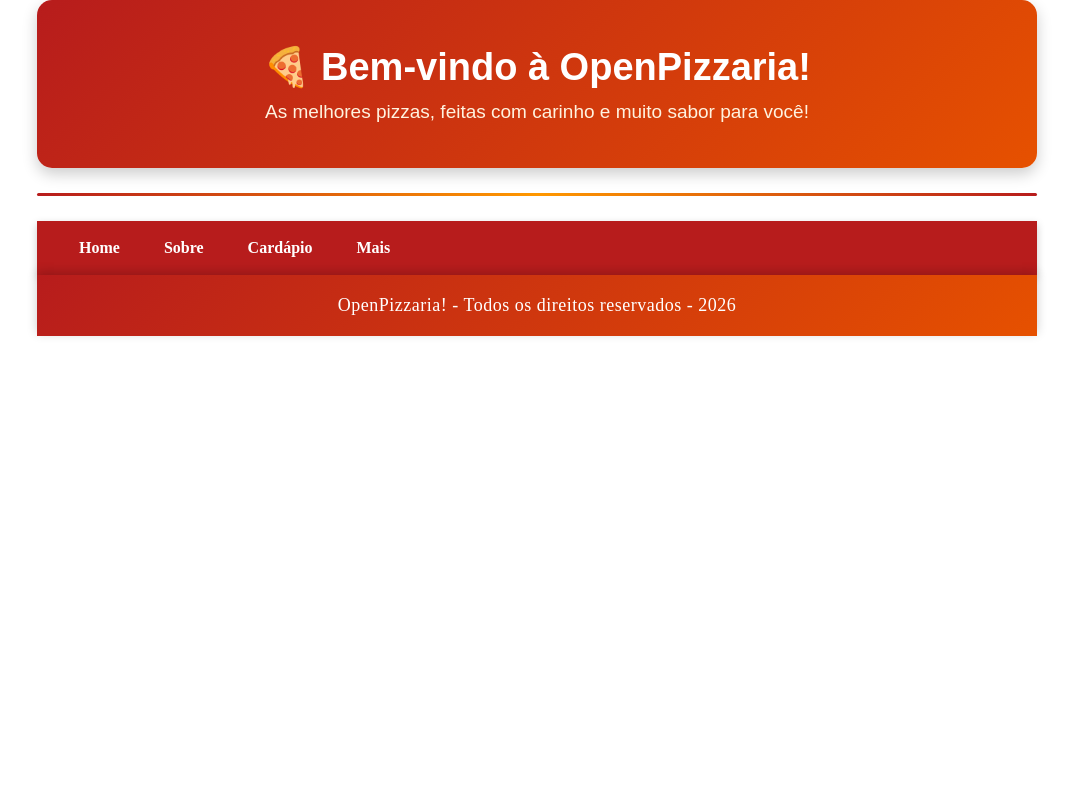
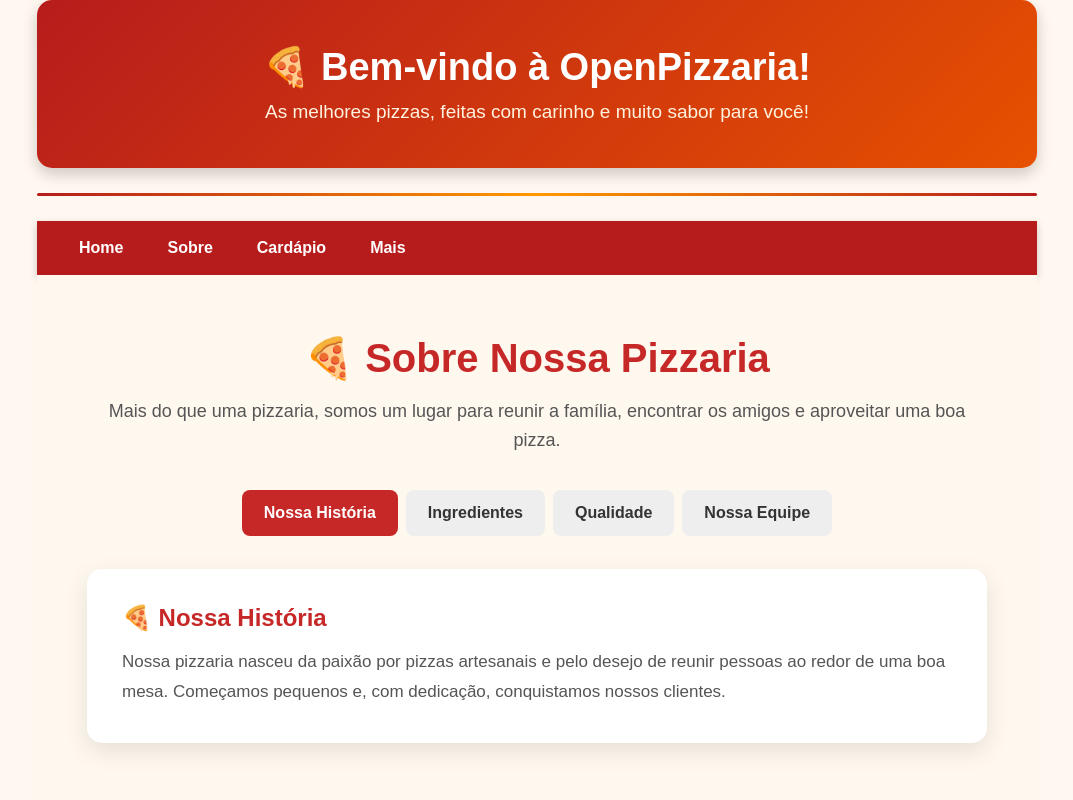
Before and after one commit to kevenbitencourt07/domando-gpt, a React (Vite) app in the folder open-pizzaria/: page /sobre in a window 1280 px wide. Shown: the top 800 px of the page, without its empty margins (103-1176 px from the left). Built offline with nearby package versions, Linux system fonts and the light colour scheme.

Commit message:
feat: adicionando catálogo

```diff
--- a/open-pizzaria/src/App.jsx
+++ b/open-pizzaria/src/App.jsx
@@ -12,8 +12,6 @@ function App() {
       texteHeader="As melhores pizzas, feitas com carinho e muito sabor para você!"
       />
 
-      <Menu />
-
       <Router />
 
       <Footer titleFooter="OpenPizzaria! - Todos os direitos reservados - 2026"/>
--- a/open-pizzaria/src/Components/Footer/Footer.css
+++ b/open-pizzaria/src/Components/Footer/Footer.css
@@ -11,4 +11,5 @@
     font-size: 18px;
     font-weight: 500;
     letter-spacing: 0.5px;
+    color: #fff;
 }
--- a/open-pizzaria/src/Components/Header/Header.css
+++ b/open-pizzaria/src/Components/Header/Header.css
@@ -13,6 +13,7 @@
         font-size: 38px;
         font-family: Arial, sans-serif;
         font-weight: bold;
+        color: #fff;
     }
 
     .header-pizzaria p {
--- a/open-pizzaria/src/Components/Menu/index.jsx
+++ b/open-pizzaria/src/Components/Menu/index.jsx
@@ -1,3 +1,4 @@
+import { Link } from "react-router-dom"
 import "./Menu.css"
 
 const Menu = () => {
@@ -6,9 +7,9 @@ const Menu = () => {
 
         <nav>
            <ul>
-            <li><a href="#">Home</a></li>
-            <li><a href="#">Sobre</a></li>
-            <li><a href="#">Cardápio</a></li>
+            <li><a href="/">Home</a></li>
+            <li><Link to="/sobre">Sobre</Link></li>
+            <li><Link to="/cardapio">Cardápio</Link></li>
             <li>
                 <a href="#">Mais</a>
                     <ul>
--- /dev/null
+++ b/open-pizzaria/src/Pages/Cardápio.css
@@ -0,0 +1,95 @@
+* {
+    box-sizing: border-box;
+}
+
+body {
+    margin: 0;
+    font-family: Arial, Helvetica, sans-serif;
+    background-color: #fff8f0;
+    color: #333;
+}
+
+main {
+    width: 90%;
+    max-width: 1100px;
+    margin: 40px auto;
+}
+
+h1 {
+    text-align: center;
+    color: #b71c1c;
+    font-size: 42px;
+    margin-bottom: 5px;
+}
+
+main > h2 {
+    text-align: center;
+    color: #e65100;
+    font-size: 28px;
+    margin-bottom: 40px;
+}
+
+section {
+    margin-bottom: 45px;
+}
+
+section > h2 {
+    color: white;
+    background-color: #b71c1c;
+    padding: 15px 20px;
+    border-radius: 10px;
+    font-size: 25px;
+}
+
+article {
+    background-color: white;
+    border-left: 6px solid #e65100;
+    border-radius: 10px;
+    padding: 20px;
+    margin: 15px 0;
+    box-shadow: 0 3px 10px rgba(0, 0, 0, 0.12);
+}
+
+article h3 {
+    color: #b71c1c;
+    font-size: 22px;
+    margin-top: 0;
+    margin-bottom: 8px;
+}
+
+article p {
+    color: #555;
+    font-size: 16px;
+    margin-bottom: 12px;
+}
+
+article strong {
+    color: #e65100;
+    font-size: 20px;
+}
+
+button {
+    margin-top: 15px;
+    padding: 10px 18px;
+    border: none;
+    border-radius: 6px;
+    background-color: #b71c1c;
+    color: white;
+    font-size: 15px;
+    font-weight: bold;
+    cursor: pointer;
+}
+
+button:hover {
+    background-color: #e65100;
+}
+
+.imagem-produto {
+    width: 100%;
+    max-width: 250px;
+    height: 180px;
+    object-fit: cover;
+    border-radius: 12px;
+    display: block;
+    margin-bottom: 15px;
+}
--- /dev/null
+++ b/open-pizzaria/src/Pages/Cardápio.jsx
@@ -0,0 +1,105 @@
+import React from "react";
+import "./Cardápio.css"
+
+export default function Cardápio() {
+    const pizzas = [
+        {
+            nome: "Calabresa",
+            descricao: "Molho de tomate, mussarela, calabresa e cebola.",
+            preco: "R$ 39,90"
+        },
+        {
+            nome: "Mussarela",
+            descricao: "Molho de tomate, mussarela, tomate e orégano.",
+            preco: "R$ 36,90"
+        },
+        {
+            nome: "Frango com Catupiry",
+            descricao: "Molho de tomate, frango desfiado, mussarela e catupiry.",
+            preco: "R$ 44,90"
+        },
+        {
+            nome: "Portuguesa",
+            descricao: "Mussarela, presunto, ovos, cebola, ervilha e azeitona.",
+            preco: "R$ 46,90"
+        },
+        {
+            nome: "Quatro Queijos",
+            descricao: "Mussarela, provolone, parmesão e catupiry.",
+            preco: "R$ 49,90"
+        },
+        {
+            nome: "Pepperoni",
+            descricao: "Molho de tomate, mussarela e pepperoni.",
+            preco: "R$ 45,90"
+        }
+    ];
+
+    const bebidas = [
+        {
+            nome: "Coca-Cola Lata",
+            descricao: "350 ml",
+            preco: "R$ 6,00"
+        },
+        {
+            nome: "Guaraná Lata",
+            descricao: "350 ml",
+            preco: "R$ 6,00"
+        },
+        {
+            nome: "Coca-Cola 2 Litros",
+            descricao: "2 litros",
+            preco: "R$ 12,00"
+        },
+        {
+            nome: "Água Mineral",
+            descricao: "500 ml",
+            preco: "R$ 4,00"
+        }
+    ];
+
+    return (
+        <main>
+
+            <section>
+                <h2>🍕 Pizzas</h2>
+
+                {pizzas.map((pizza, index) => (
+                    <article key={index}>
+                        <h3>{pizza.nome}</h3>
+
+                        <p>{pizza.descricao}</p>
+
+                        <strong>{pizza.preco}</strong>
+
+                        <br />
+
+                        <button>
+                            Adicionar ao pedido
+                        </button>
+                    </article>
+                ))}
+            </section>
+
+            <section>
+                <h2>🥤 Bebidas</h2>
+
+                {bebidas.map((bebida, index) => (
+                    <article key={index}>
+                        <h3>{bebida.nome}</h3>
+
+                        <p>{bebida.descricao}</p>
+
+                        <strong>{bebida.preco}</strong>
+
+                        <br />
+
+                        <button>
+                            Adicionar ao pedido
+                        </button>
+                    </article>
+                ))}
+            </section>
+        </main>
+    );
+}
--- /dev/null
+++ b/open-pizzaria/src/Pages/Sobre.css
@@ -0,0 +1,129 @@
+.sobre {
+  min-height: 100vh;
+  padding: 60px 20px;
+  background: #fff8ef;
+}
+
+.sobre-container {
+  max-width: 900px;
+  margin: auto;
+  text-align: center;
+}
+
+.sobre-container h1 {
+  color: #c62828;
+  font-size: 40px;
+  margin-bottom: 15px;
+}
+
+.introducao {
+  color: #555;
+  font-size: 18px;
+  line-height: 1.6;
+  margin-bottom: 35px;
+}
+
+/* ABAS */
+
+.abas {
+  display: flex;
+  flex-wrap: wrap;
+  justify-content: center;
+  gap: 8px;
+}
+
+/* Esconde os radio buttons */
+
+.abas input {
+  display: none;
+}
+
+/* Botões das abas */
+
+.abas label {
+  padding: 14px 22px;
+  background: #eeeeee;
+  color: #333;
+  border-radius: 8px;
+  cursor: pointer;
+  font-weight: bold;
+  transition: 0.3s;
+}
+
+.abas label:hover {
+  background: #ffcaca;
+}
+
+/* Conteúdo */
+
+.conteudo {
+  display: none;
+  width: 100%;
+  margin-top: 25px;
+  padding: 35px;
+  background: white;
+  border-radius: 15px;
+  box-shadow: 0 8px 25px rgba(0, 0, 0, 0.1);
+  text-align: left;
+  box-sizing: border-box;
+}
+
+.conteudo h2 {
+  color: #c62828;
+  margin-bottom: 15px;
+}
+
+.conteudo p {
+  color: #555;
+  font-size: 17px;
+  line-height: 1.8;
+}
+
+/* Mostra o conteúdo da aba selecionada */
+
+#historia:checked ~ .historia {
+  display: block;
+}
+
+#ingredientes:checked ~ .ingredientes {
+  display: block;
+}
+
+#qualidade:checked ~ .qualidade {
+  display: block;
+}
+
+#equipe:checked ~ .equipe {
+  display: block;
+}
+
+/* Muda a cor da aba selecionada */
+
+#historia:checked + label,
+#ingredientes:checked + label,
+#qualidade:checked + label,
+#equipe:checked + label {
+  background: #c62828;
+  color: white;
+}
+
+/* Responsivo */
+
+@media (max-width: 600px) {
+  .sobre-container h1 {
+    font-size: 30px;
+  }
+
+  .abas {
+    flex-direction: column;
+  }
+
+  .abas label {
+    width: 100%;
+    box-sizing: border-box;
+  }
+
+  .conteudo {
+    padding: 25px;
+  }
+}
--- /dev/null
+++ b/open-pizzaria/src/Pages/Sobre.jsx
@@ -0,0 +1,74 @@
+import React from 'react';
+import './Sobre.css';
+
+export default function Sobre() {
+
+    return (
+        <>
+
+            <div className="sobre">
+                <div className="sobre-container">
+
+                    <h1>🍕 Sobre Nossa Pizzaria</h1>
+
+                    <p className="introducao">
+                        Mais do que uma pizzaria, somos um lugar para reunir a família,
+                        encontrar os amigos e aproveitar uma boa pizza.
+                    </p>
+
+                    <div className="abas">
+
+                        <input type="radio" id="historia" name="aba" defaultChecked />
+                        <label htmlFor="historia">Nossa História</label>
+
+                        <input type="radio" id="ingredientes" name="aba" />
+                        <label htmlFor="ingredientes">Ingredientes</label>
+
+                        <input type="radio" id="qualidade" name="aba" />
+                        <label htmlFor="qualidade">Qualidade</label>
+
+                        <input type="radio" id="equipe" name="aba" />
+                        <label htmlFor="equipe">Nossa Equipe</label>
+
+                        <div className="conteudo historia">
+                            <h2>🍕 Nossa História</h2>
+                            <p>
+                                Nossa pizzaria nasceu da paixão por pizzas artesanais e pelo
+                                desejo de reunir pessoas ao redor de uma boa mesa. Começamos
+                                pequenos e, com dedicação, conquistamos nossos clientes.
+                            </p>
+                        </div>
+
+                        <div className="conteudo ingredientes">
+                            <h2>🧀 Nossos Ingredientes</h2>
+                            <p>
+                                Trabalhamos com ingredientes frescos e selecionados. Nossa massa
+                                é preparada diariamente e nossos molhos possuem receitas
+                                especiais para deixar cada pizza ainda mais saborosa.
+                            </p>
+                        </div>
+
+                        <div className="conteudo qualidade">
+                            <h2>⭐ Nossa Qualidade</h2>
+                            <p>
+                                Cada pizza é preparada com muito cuidado, desde a escolha dos
+                                ingredientes até o momento em que sai do forno. Nosso objetivo é
+                                oferecer sabor e qualidade em cada pedaço.
+                            </p>
+                        </div>
+
+                        <div className="conteudo equipe">
+                            <h2>👨‍🍳 Nossa Equipe</h2>
+                            <p>
+                                Nossa equipe é formada por pessoas apaixonadas por gastronomia.
+                                Trabalhamos juntos para oferecer pizzas deliciosas e um
+                                atendimento especial aos nossos clientes.
+                            </p>
+                        </div>
+
+                    </div>
+                </div>
+            </div>
+        </>
+    );
+}
--- a/open-pizzaria/src/Router.jsx
+++ b/open-pizzaria/src/Router.jsx
@@ -1,12 +1,18 @@
 import React from 'react'
 import Home from './Pages/Home'
+import Sobre from './Pages/Sobre'
+import Cardápio from './Pages/Cardápio'
+import Menu from './Components/Menu'
 import { BrowserRouter, Route, Routes } from 'react-router-dom'
 
 export default function Router() {
   return (
     <BrowserRouter>
+        <Menu />
         <Routes>
             <Route path="/" element={<Home />}  />
+            <Route path="/sobre" element={<Sobre />}  />
+            <Route path="/cardapio" element={<Cardápio />}  />
         </Routes>
     </BrowserRouter>
   )
```
